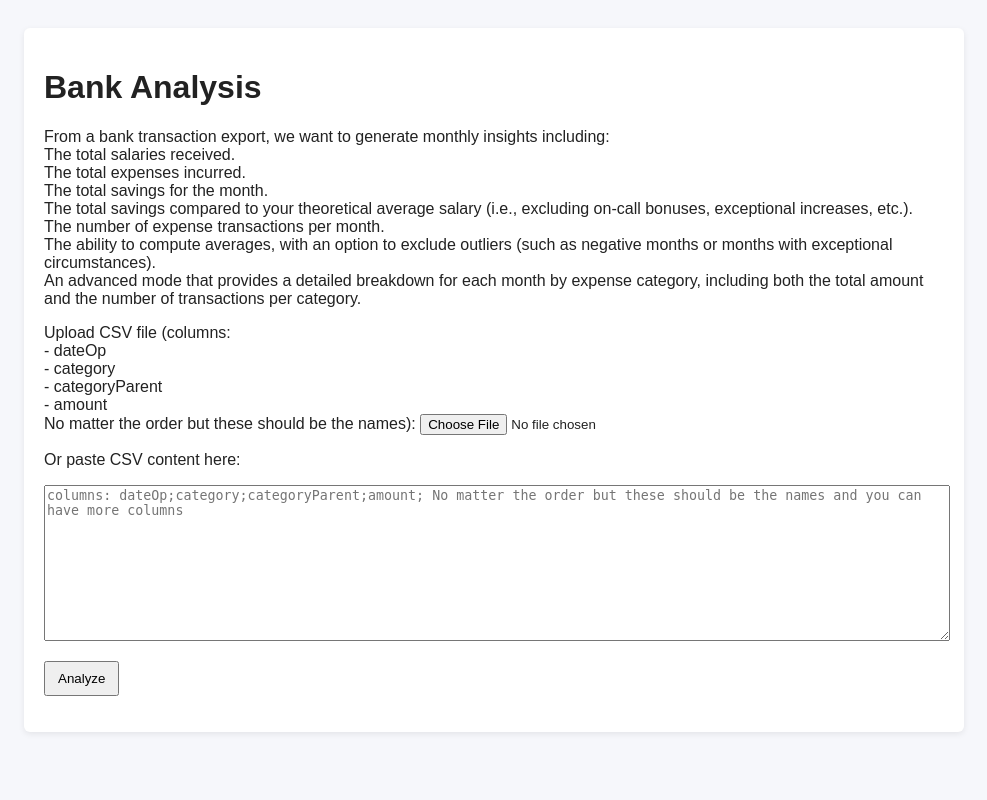
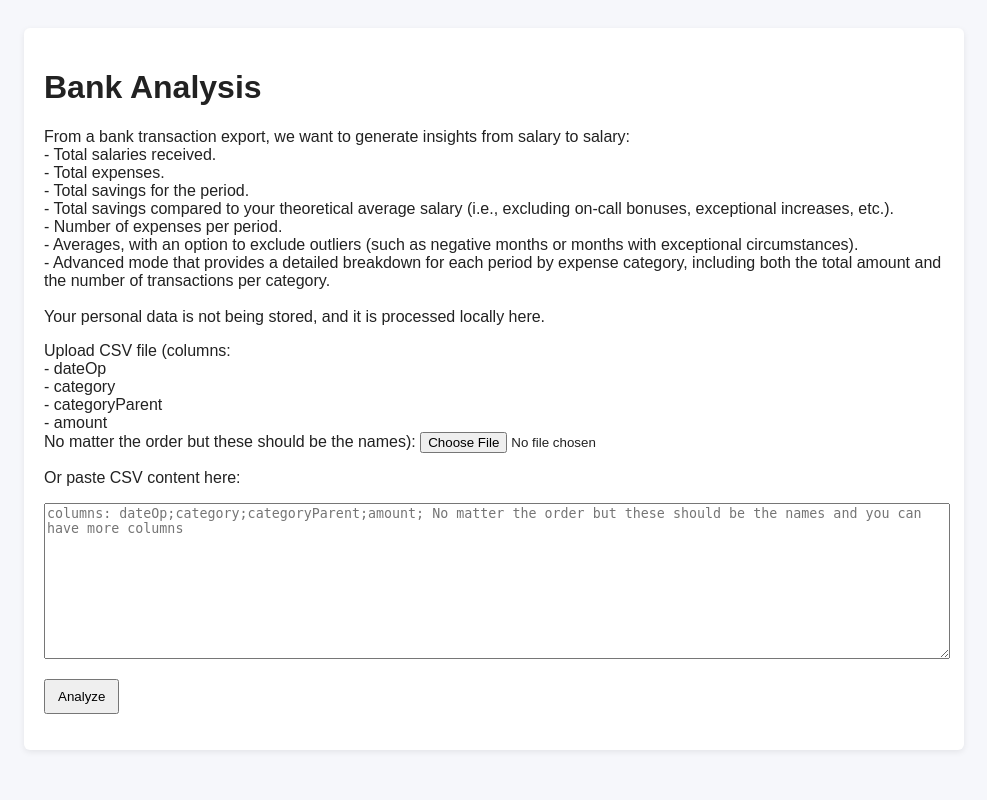
Before and after one commit to ashfack/bank-analysis, a Flask app: page / in a window 1280 px wide. Shown: the whole page, without its empty margins (146-1133 px from the left). Run offline with Flask 2, Linux system fonts and the light colour scheme.

Commit message:
Changing wlecome page content for better readability

```diff
--- a/templates/index.html
+++ b/templates/index.html
@@ -10,18 +10,18 @@
     <h1>Bank Analysis</h1>
 
     <p>
-      From a bank transaction export, we want to generate monthly insights including:
+      From a bank transaction export, we want to generate insights from salary to salary:
       <br/>
 
-          The total salaries received.<br/>
-          The total expenses incurred.<br/>
-          The total savings for the month.<br/>
-          The total savings compared to your theoretical average salary (i.e., excluding on-call bonuses, exceptional increases, etc.).<br/>
-          The number of expense transactions per month.<br/>
-          The ability to compute averages, with an option to exclude outliers (such as negative months or months with exceptional circumstances).<br/>
-          An advanced mode that provides a detailed breakdown for each month by expense category, including both the total amount and the number of transactions per category.<br/>
-
-
+          - Total salaries received.<br/>
+          - Total expenses.<br/>
+          - Total savings for the period.<br/>
+          - Total savings compared to your theoretical average salary (i.e., excluding on-call bonuses, exceptional increases, etc.).<br/>
+          - Number of expenses per period.<br/>
+          - Averages, with an option to exclude outliers (such as negative months or months with exceptional circumstances).<br/>
+          - Advanced mode that provides a detailed breakdown for each period by expense category, including both the total amount and the number of transactions per category.<br/>
+        <br/>
+        Your personal data is not being stored, and it is processed locally here.
     </p>
 
     {% with messages = get_flashed_messages() %}
```
